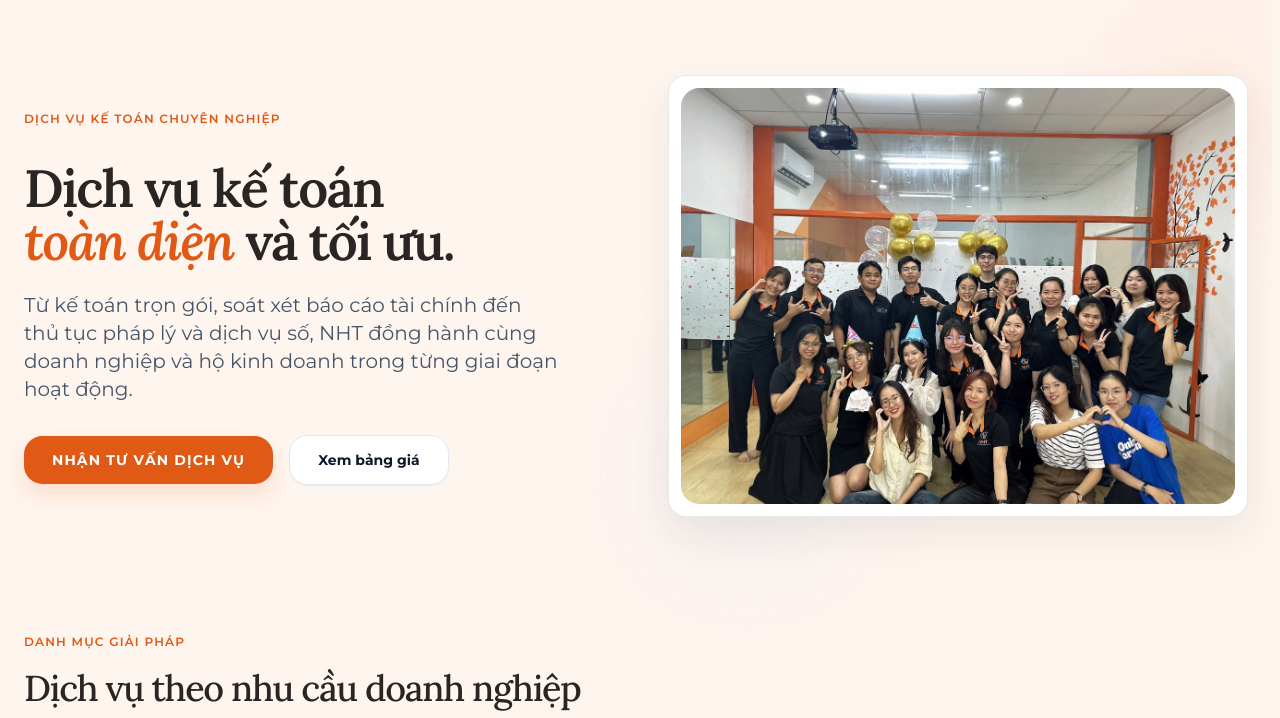
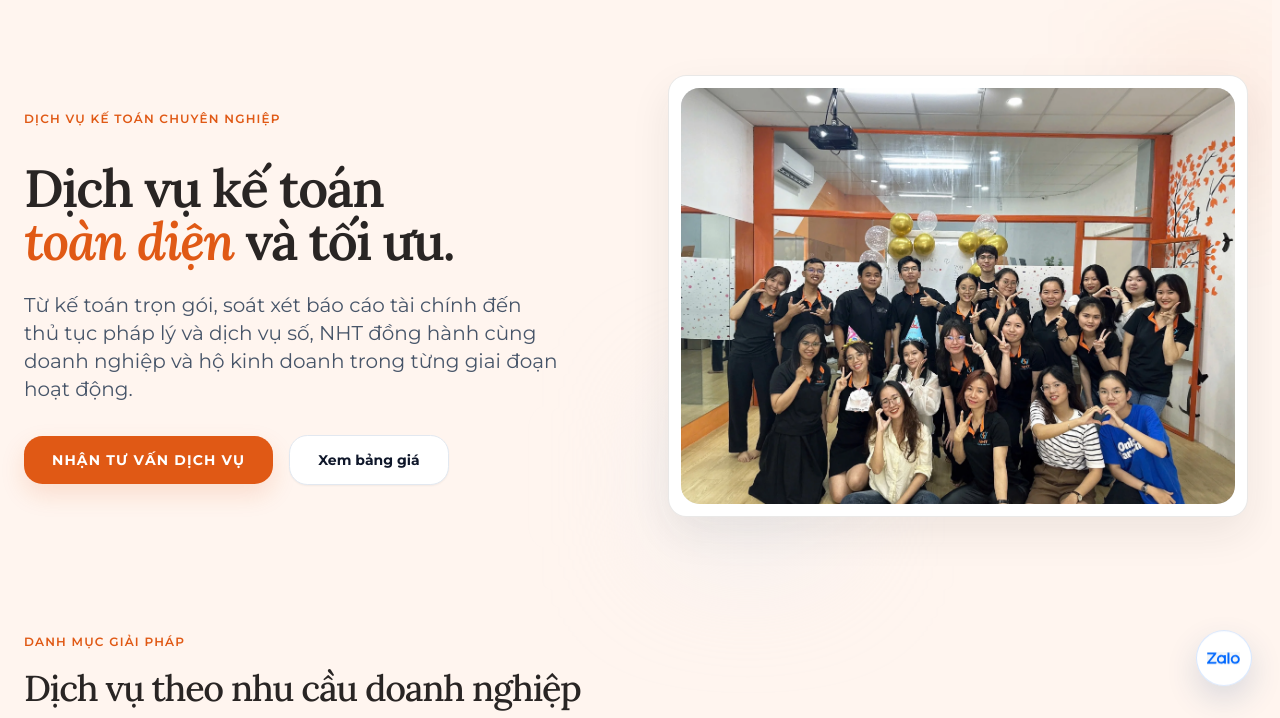
Before and after one commit to CuongTC-FPT/NHT-Trading-Service-Investment-Development-Co.-Ltd., a website: page HTML/dich-vu.html in a window 1280 px wide. Shown: the part 82-800 px from the top of the page. Drawn offline with Linux system fonts and the light colour scheme.

Commit message:
feat: add Zalo floating button for enhanced user engagement and update resource links

```diff
--- a/HTML/dich-vu.html
+++ b/HTML/dich-vu.html
@@ -8,7 +8,7 @@
   <meta name="description" content="NHT cung cấp kế toán trọn gói, soát xét báo cáo tài chính, cố vấn nhân sự và bảo hiểm, kế toán nội bộ, thủ tục pháp lý và dịch vụ số cho doanh nghiệp, hộ kinh doanh." />
   <link rel="stylesheet" href="../css/tailwind.min.css" />
   <link rel="stylesheet" href="../css/fonts.css" />
-  <link rel="stylesheet" href="../css/style.css?v=81b762d428c0" />
+  <link rel="stylesheet" href="../css/style.css?v=5db703c18a49" />
   <link rel="stylesheet" href="../css/service-detail.css?v=fd6307c35755" />
 </head>
 <body class="public-layout page-services bg-white text-navy selection:bg-brand/10 selection:text-brand">
@@ -347,7 +347,7 @@
     </footer>
   </div>
 
-  <script src="../js/main.js?v=31737b63c873"></script>
+  <script src="../js/main.js?v=4eb8a731d062"></script>
   <script>
     document.addEventListener("DOMContentLoaded", () => {
       const observer = new IntersectionObserver((entries) => {
--- a/css/style.css
+++ b/css/style.css
@@ -762,6 +762,97 @@ img {
   }
 }
 
+.zalo-floating-button {
+  position: fixed;
+  right: clamp(1rem, 2.2vw, 2rem);
+  bottom: clamp(1rem, 2.2vw, 2rem);
+  z-index: 45;
+  isolation: isolate;
+  display: grid;
+  width: 3.5rem;
+  height: 3.5rem;
+  place-items: center;
+  align-items: center;
+  border: 1px solid rgb(0 104 255 / 0.16);
+  border-radius: 50%;
+  background: rgb(255 255 255 / 0.97);
+  padding: 0.65rem;
+  box-shadow: 0 0.8rem 2rem rgb(18 68 122 / 0.16);
+  color: #243247;
+  animation: zalo-float 3s ease-in-out infinite;
+  transition: box-shadow 180ms ease, transform 180ms ease;
+}
+
+.zalo-floating-button::before {
+  content: "";
+  position: absolute;
+  inset: 0;
+  z-index: -1;
+  border: 2px solid rgb(0 104 255 / 0.42);
+  border-radius: inherit;
+  animation: zalo-pulse 2.8s ease-out infinite;
+}
+
+.zalo-floating-button img {
+  display: block;
+  width: 100%;
+  height: auto;
+}
+
+.zalo-floating-button:hover {
+  box-shadow: 0 1rem 2.2rem rgb(0 104 255 / 0.22);
+  animation-play-state: paused;
+    transform: translateY(-3px);
+}
+
+.zalo-floating-button:hover::before {
+  animation-play-state: paused;
+  opacity: 0;
+}
+
+@keyframes zalo-float {
+  0%, 100% { transform: translateY(0); }
+  50% { transform: translateY(-5px); }
+}
+
+@keyframes zalo-pulse {
+  0% { opacity: 0.55; transform: scale(0.94); }
+  75%, 100% { opacity: 0; transform: scale(1.38); }
+}
+
+.zalo-floating-button:focus-visible {
+  outline: 3px solid rgb(22 137 223 / 0.35);
+  outline-offset: 4px;
+}
+
+@media (max-width: 640px) {
+  .zalo-floating-button {
+    width: 3.25rem;
+    height: 3.25rem;
+    padding: 0.6rem;
+  }
+
+  .zalo-floating-button img {
+    width: 100%;
+  }
+
+}
+
+@media (prefers-reduced-motion: reduce) {
+  .zalo-floating-button {
+    animation: none;
+    transition: none;
+  }
+
+  .zalo-floating-button::before {
+    display: none;
+  }
+
+  .zalo-floating-button:hover {
+    transform: none;
+  }
+}
+
 /* Requested palette for the introduction page CTA. */
 #about-cta {
   background: #0f172a;
--- a/js/main.js
+++ b/js/main.js
@@ -13,6 +13,22 @@ document.addEventListener("DOMContentLoaded", () => {
   let isLeaving = false;
   let termsConfirmed = false;
   let lastFocusedElement = null;
+
+  if (!document.querySelector(".zalo-floating-button")) {
+    const zaloButton = document.createElement("a");
+    const zaloIcon = document.createElement("img");
+    zaloButton.className = "zalo-floating-button";
+    zaloButton.href = "https://zalo.me/0788788919";
+    zaloButton.target = "_blank";
+    zaloButton.rel = "noopener noreferrer";
+    zaloButton.setAttribute("aria-label", "Chat với NHT qua Zalo");
+    zaloButton.title = "Chat với NHT qua Zalo";
+    zaloIcon.src = "../picture/zalo-official.svg";
+    zaloIcon.alt = "";
+    zaloIcon.setAttribute("aria-hidden", "true");
+    zaloButton.appendChild(zaloIcon);
+    document.body.appendChild(zaloButton);
+  }
 
   if (notice) {
     notice.setAttribute("role", "status");
```
Also changed, not shown: HTML/bang-gia.html (+2 -2 lines), HTML/co-van-nhan-su-bao-hiem.html (+2 -2 lines), HTML/dich-vu-so-ho-tro-khac.html (+2 -2 lines), HTML/dieu-khoan.html (+2 -2 lines), HTML/hanh-chinh-phap-ly.html (+2 -2 lines), HTML/index.html (+2 -2 lines), HTML/ke-toan-noi-bo-tai-chinh.html (+2 -2 lines), HTML/ke-toan-tron-goi.html (+2 -2 lines), HTML/lien-he.html (+2 -2 lines), HTML/soat-xet-bao-cao-tai-chinh.html (+2 -2 lines), HTML/thong-tu-phap-luat.html (+2 -2 lines), HTML/ve-chung-toi.html (+2 -2 lines), picture/zalo-official.svg (added).
